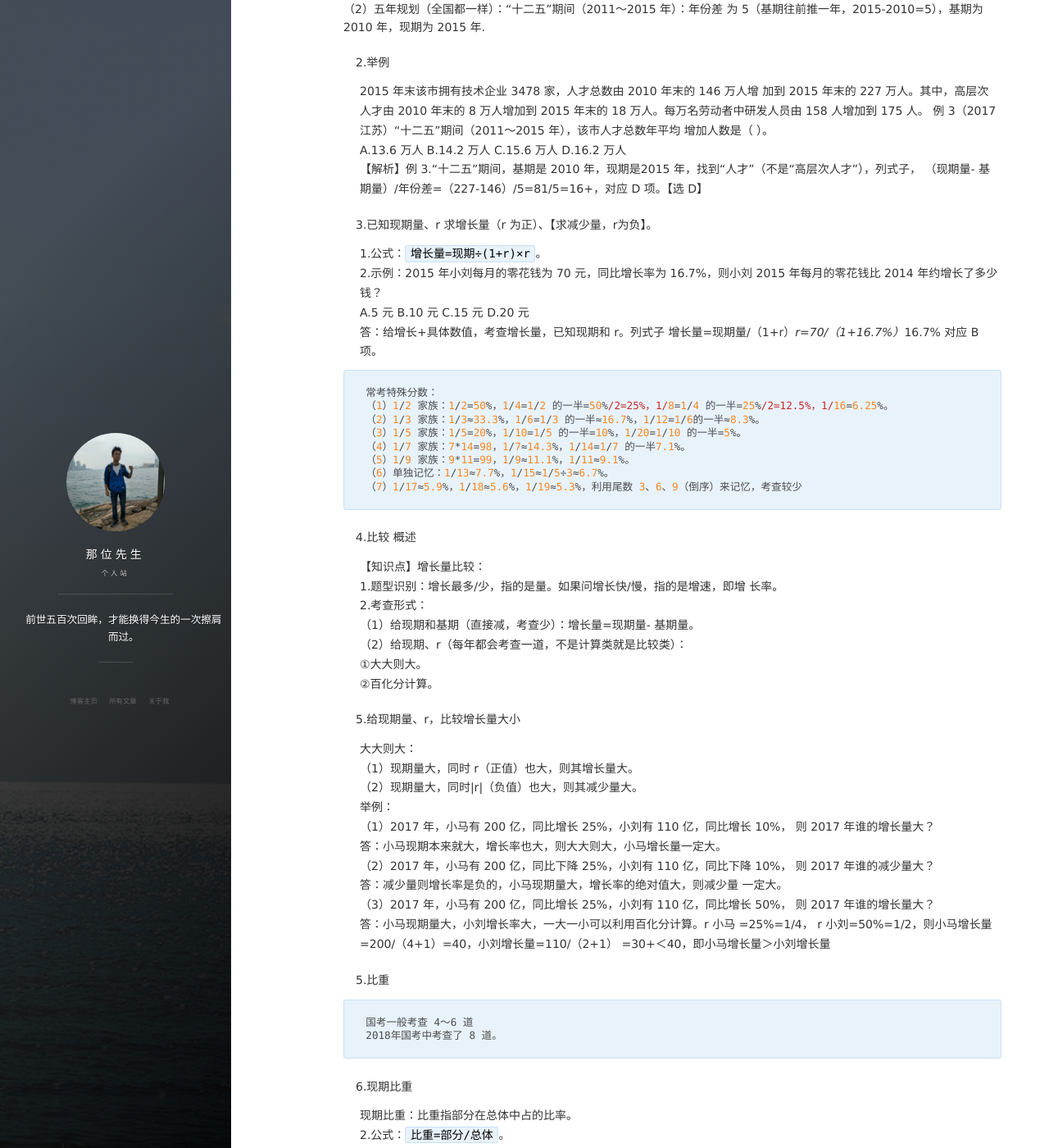
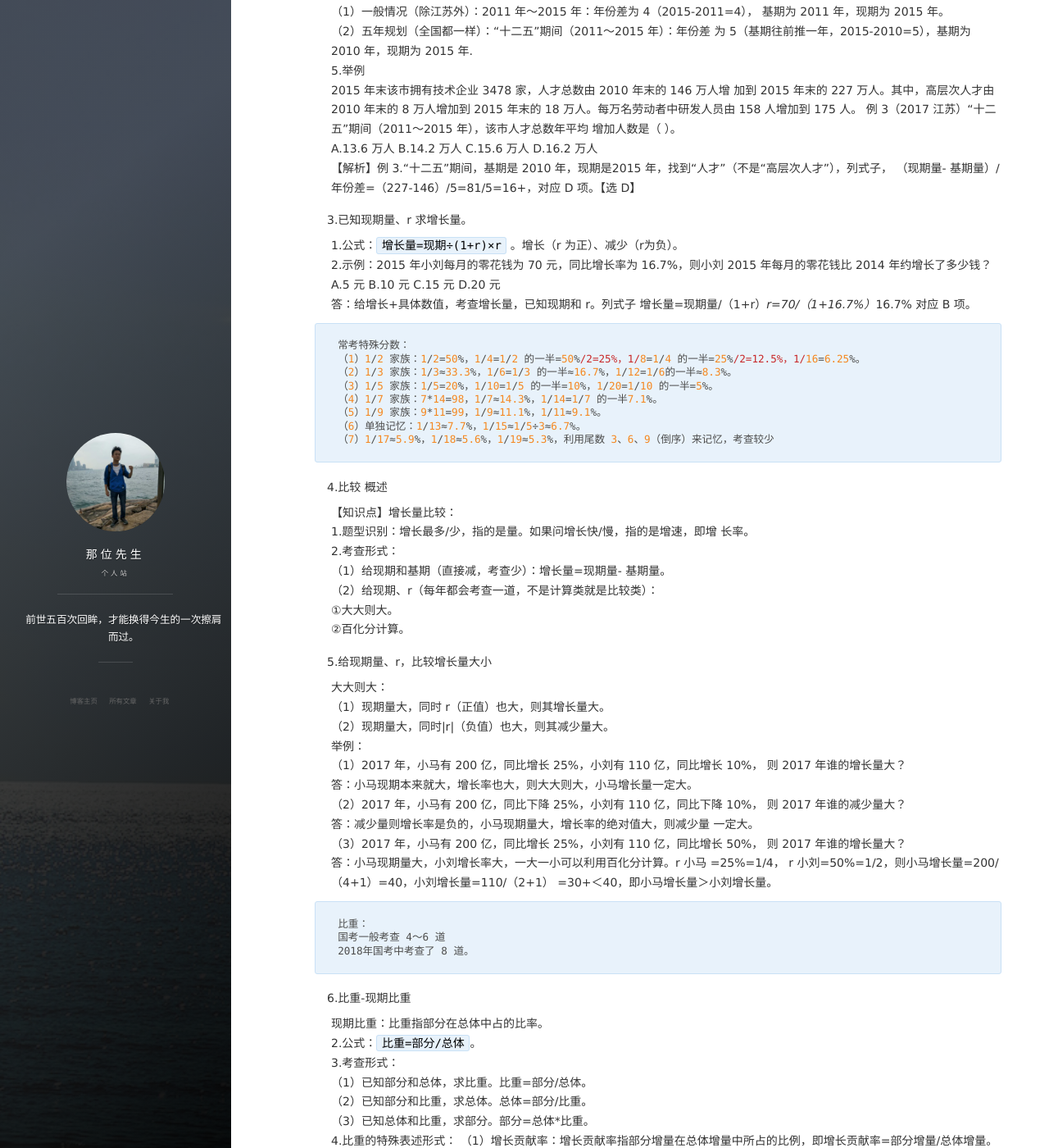
Before and after one commit to sirFive/sirFive.github.io, a Jekyll site: the page built from _posts/2019-08-02-资料分析-增长相关.MD, in a window 1280 px wide and 1400 px high, scrolled down 5544 px. Shown: the whole window at 82% size. Built offline with Jekyll 4.4.1, drawn with Linux system fonts in a browser that asks for light colours; nearby versions of some CDN libraries; comment, search, counter and statistics services are not loaded; some of the changed text lies outside the part shown.

Commit message:
格式修正

````diff
--- a/_posts/2019-08-02-资料分析-增长相关.MD
+++ b/_posts/2019-08-02-资料分析-增长相关.MD
@@ -239,13 +239,13 @@
 增长量是 x，2012 年：50；2013 年：50+x；2014 年：50+2x……2017 年：50+
 （2017-2012）x=50+5x。现期量=基期量+n*年均增长量，n 代表年份差，即年均
 增长量=（现期量- 基期量）÷n。
-3.公式：```年均增长量=（现期量- 基期量）÷年份差```。
+3.公式：`年均增长量=（现期量- 基期量）÷年份差`。
 4.年均增长类问题年份差的确定:
 （1）一般情况（除江苏外）：2011 年～2015 年：年份差为 4（2015-2011=4），
 基期为 2011 年，现期为 2015 年。
 （2）五年规划（全国都一样）：“十二五”期间（2011～2015 年）：年份差
 为 5（基期往前推一年，2015-2010=5），基期为 2010 年，现期为 2015 年.
-#### 2.举例
+5.举例
 2015 年末该市拥有技术企业 3478 家，人才总数由 2010 年末的 146 万人增
 加到 2015 年末的 227 万人。其中，高层次人才由 2010 年末的 8 万人增加到 2015
 年末的 18 万人。每万名劳动者中研发人员由 158 人增加到 175 人。
@@ -254,8 +254,8 @@
 A.13.6 万人      B.14.2 万人 	C.15.6 万人      D.16.2 万人
 【解析】例 3.“十二五”期间，基期是 2010 年，现期是2015 年，找到“人才”（不是“高层次人才”），列式子，
 （现期量- 基期量）/年份差=（227-146）/5=81/5=16+，对应 D 项。【选 D】
-#### 3.已知现期量、r 求增长量（r 为正）、【求减少量，r为负】。
-1.公式：```增长量=现期÷(1+r)×r```。
+#### 3.已知现期量、r 求增长量。
+1.公式：`增长量=现期÷(1+r)×r` 。增长（r 为正）、减少（r为负）。
 2.示例：2015 年小刘每月的零花钱为 70 元，同比增长率为 16.7%，则小刘
 2015 年每月的零花钱比 2014 年约增长了多少钱？
 A.5 元        B.10 元 	C.15 元       D.20 元
@@ -295,15 +295,15 @@
 则 2017 年谁的增长量大？
 答：小马现期量大，小刘增长率大，一大一小可以利用百化分计算。r 小马
 =25%=1/4， r 小刘=50%=1/2，则小马增长量=200/（4+1）=40，小刘增长量=110/（2+1）
-=30+＜40，即小马增长量＞小刘增长量
-#### 5.比重
+=30+＜40，即小马增长量＞小刘增长量。
 ```
+比重：
 国考一般考查 4～6 道
 2018年国考中考查了 8 道。
 ```
-#### 6.现期比重
+#### 6.比重-现期比重
 现期比重：比重指部分在总体中占的比率。
-2.公式：```比重=部分/总体```。
+2.公式：`比重=部分/总体`。
 3.考查形式：
 （1）已知部分和总体，求比重。比重=部分/总体。
 （2）已知部分和比重，求总体。总体=部分/比重。
@@ -343,13 +343,13 @@
 意得，苹果的增量：232.8-214=18+；柑橘的增量：251.3-221.1=30+；梨的增量：
 112.4-106.3=6+；香蕉的增量：40.9-35.7=5+，明显是柑橘的增长贡献率最大，
 对应 B 项。【选 B】
-#### 7.基期比重
+#### 7.比重-基期比重
 1.题型识别：问题时间在材料之前，占，比重。
 2.（1）示例：2017 年小麦产量为 A 万吨，同比增长率为 a，2017 年粮食
 产量为 B 万吨，同比增长率为 b，则 2016 年小麦产量占粮食产量的比重为多
 少？
 （2）推导：2016 年小麦/2016 年粮食=A/（1+a）÷[B/（1+b）]=A/（1+a）×[（1+b）/B]=A/B×[（1+b）/（1+a）]。
-3.```公式：A/B×[（1+b）/（1+a）]```。
+3.`公式：A/B×[（1+b）/（1+a）]`。
 A：分子（部分的现期）；B：分母（总体的现期）；a：分子（部分）的增
 长率；b：分母（总体）的增长率。
 4.速算：
@@ -369,7 +369,7 @@
 乘积比 41.9%小，排除 C、D 项；发现 B 项是现期的坑，排除 B 项，对应 A 项。【选
 A】
 【注意】先算现期比重，再看（1+b）/（1+a）大于 1 或小于 1 结合选项排除答案。
-#### 8.两期比重
+#### 8.比重-两期比重
 【知识点】两期比重比较——升降：
 1.题型识别：两个年份，一个比重。
 2.（1）示例：2017 年小麦产量为 A 万吨，同比增长率为 a，2017 年粮食
@@ -378,8 +378,8 @@
 （2）推导：现期比重- 基期比重=A/B-A/B×[（1+b）/（1+a）]=A/B×[1
 （1+b）/（1+a）]=A/B×[（1+a）/（1+a）-（1+b）/（1+a）]=A/B×[（a-b）/
 （1+a）]。
-3.（1）公式：```现期比重- 基期比重=A/B-A/B×[（1+b） / （1+a） ]=A/B×[（a-b）
-/（1+a）]```。
+3.（1）公式：`现期比重- 基期比重=A/B-A/B×[（1+b） / （1+a） ]=A/B×[（a-b）
+/（1+a）]`。
 （2）A/B 是现期比重，是正数；1+a 也是正数，因为分子增长率低于100%，
 即 a＞-100%=-1，所以 1+a＞0。例如：经济增长率是不可能下滑 100%的。
 4.升降判定：a 为分子（部分）的增长率；b 为分母（总体）的增长率。
@@ -400,12 +400,12 @@
 1.示例：2017 年小麦产量为 A 万吨，同比增长率为 a，2017 年粮食产量为 B
 万吨，同比增长率为 b，则 2017 年小麦产量占粮食产量的比重相对于去年上升、
 下降多少个百分点？
-2.（1）公式：```现期比重- 基期比重=A/B*[（a-b）/（1+a）]=A/B×[1/（1+a）]×
-（a-b）＜|a-b|```。
+2.（1）公式：`现期比重- 基期比重=A/B*[（a-b）/（1+a）]=A/B×[1/（1+a）]×
+（a-b）＜|a-b|`。
 （2）推导：现期比重=A/B＜1，如果 a＞0，则 1+a＞1，推出 1/（1+a）＜1；
 如果 a＜0，则 1+a＜1，推出 1/（1+a）＞1。一般情况下，A/B 往往比 1 小的多，
 假如 a=-20%，1/（1-20%）=1/0.8=1.25，乘积一定是＜1。
-（3）```在国考中，A/B×[1/（1+a）]一般都是＜1。```
+（3）`在国考中，A/B×[1/（1+a）]一般都是＜1。`
 3.方法：
 （1）判方向（a＞b，上升，a＜b，下降）。
 （2）定大小：两期比重差＜|a-b|。绝大部分的情况是＜|a-b|的选项只有一个。
````
Also changed, not shown: other parts of _posts/2019-08-02-资料分析-增长相关.MD (+6 -5 lines).
